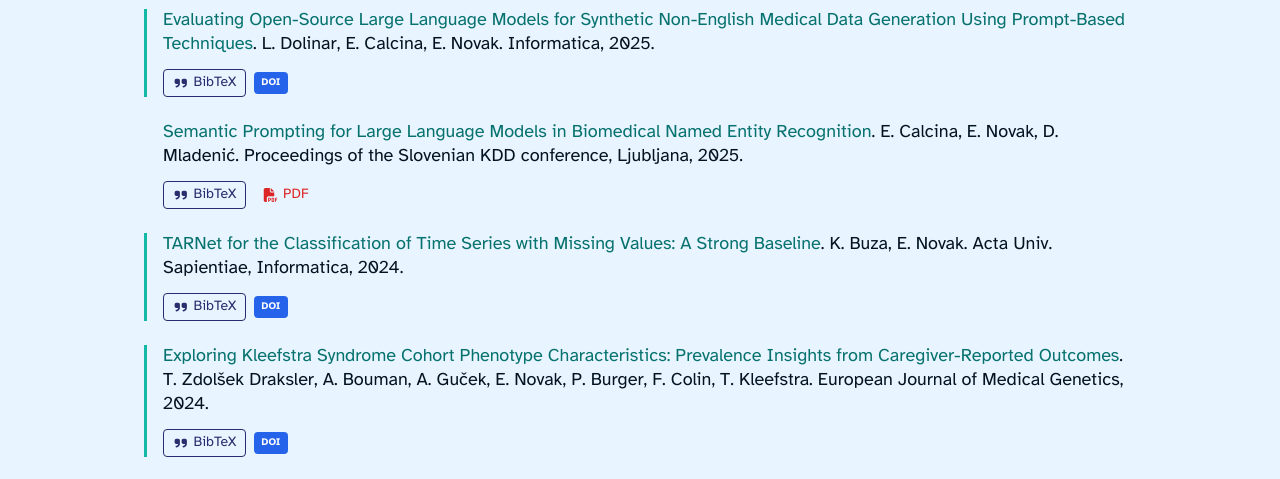
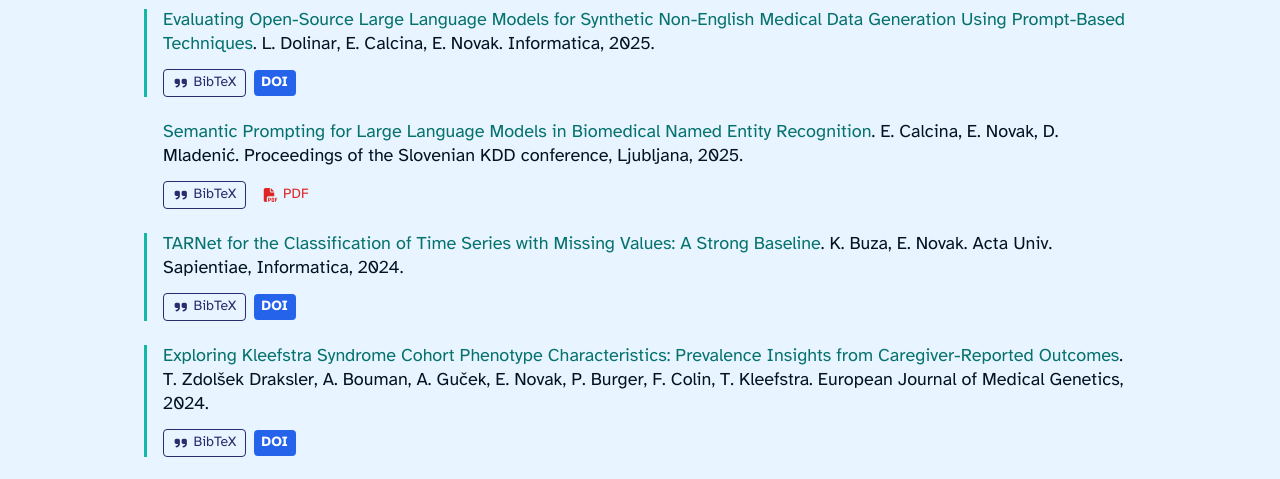
Before and after one commit to eriknovak/eriknovak.github.io, a Next.js app: page /publications in a window 1280 px wide. Shown: the part 282-761 px from the top of the page. Built offline with nearby package versions, Linux system fonts and the light colour scheme.

Commit message:
fix: correct DOI and adjust publication badge styling
- Fix DOI number for Kleefstra Syndrome paper (104923 → 104974)
- Increase publication badge text size from xs to sm

```diff
--- a/assets/publications/journal_papers.ts
+++ b/assets/publications/journal_papers.ts
@@ -30,7 +30,7 @@ const JOURNAL_PAPERS: PublicationProps[] = [
     reference: "European Journal of Medical Genetics",
     location: null,
     year: 2024,
-    doi: "10.1016/j.ejmg.2024.104923",
+    doi: "10.1016/j.ejmg.2024.104974",
   },
   {
     authors: "E. Novak, L. Bizjak, D. Mladenić, and M. Grobelnik",
--- a/components/Publication/Publication.module.scss
+++ b/components/Publication/Publication.module.scss
@@ -27,7 +27,7 @@
 }
 
 .badge {
-  @apply inline-flex items-center text-xs font-semibold rounded;
+  @apply inline-flex items-center text-sm font-semibold rounded;
   @apply transition;
   padding: 0.25rem 0.5rem;
 
```
